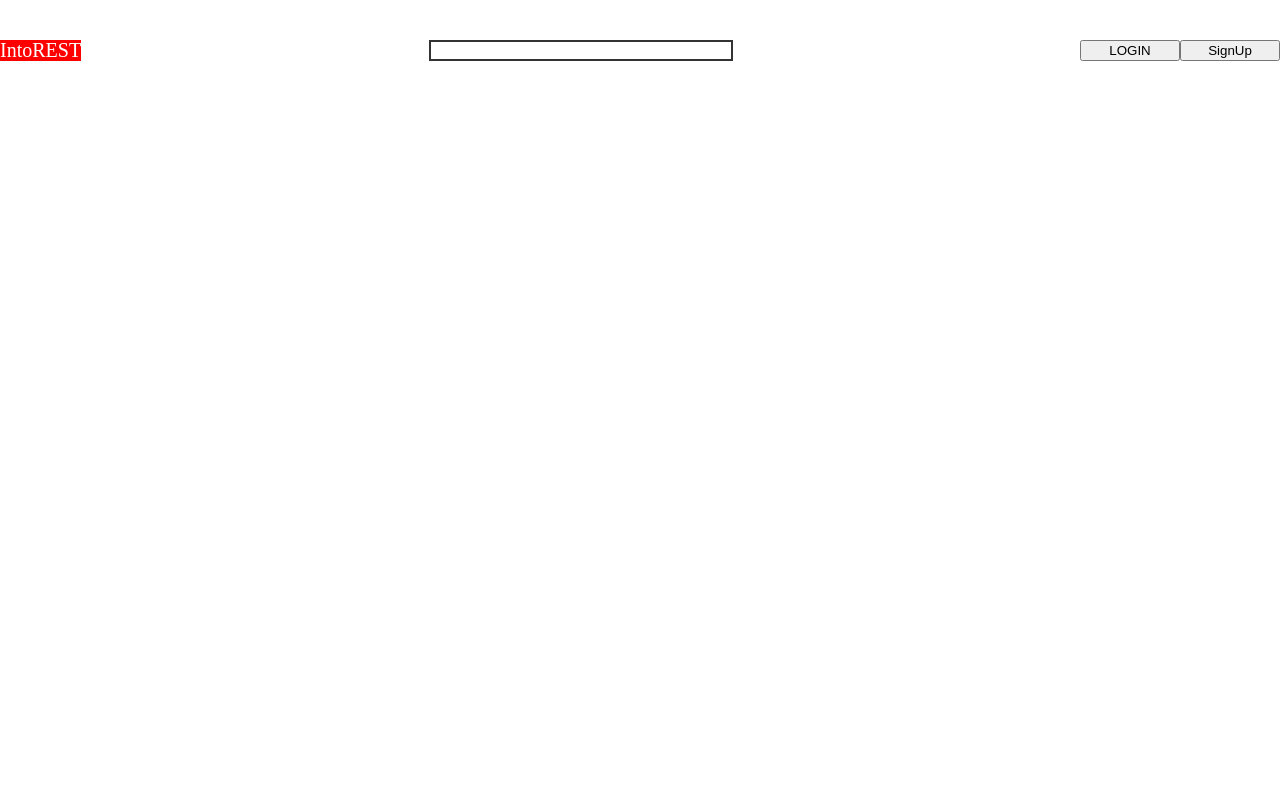
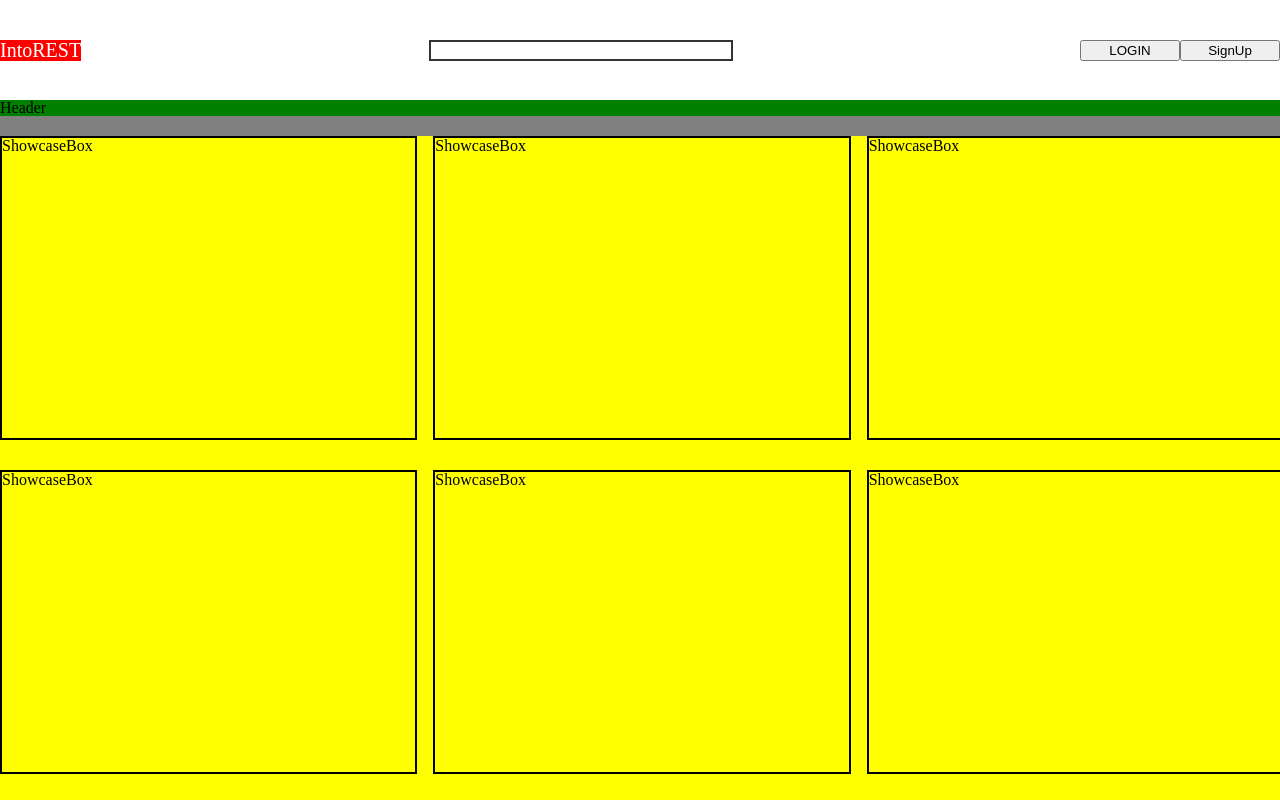
Before and after one commit to codestates-seb/seb41_main_009, a React (Create React App) app in the folder client/: page / in a window 1280 px wide. Shown: the top 800 px of the page. Built offline with nearby package versions, Linux system fonts and the light colour scheme.

Commit message:
feat: Showcase Route 추가

```diff
--- a/client/src/App.js
+++ b/client/src/App.js
@@ -4,6 +4,7 @@ import { BrowserRouter, Route, Routes } from 'react-router-dom';
 import Signin from './components/templates/Signin';
 import Navigator from './components/organisms/Navigator';
 import PostList from './components/templates/PostList';
+import Showcase from './components/templates/Showcase';
 
 const App = () => {
   return (
@@ -12,6 +13,7 @@ const App = () => {
       <Navigator />
       <BrowserRouter>
         <Routes>
+          <Route path="/" element={<Showcase />} />
           <Route path="/signin" element={<Signin />} />
           <Route path="/posts" element={<PostList />} />
         </Routes>
```
